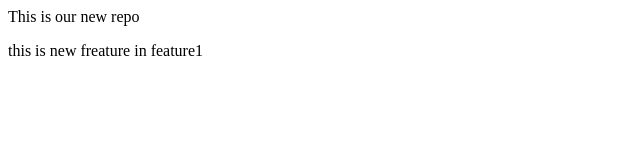
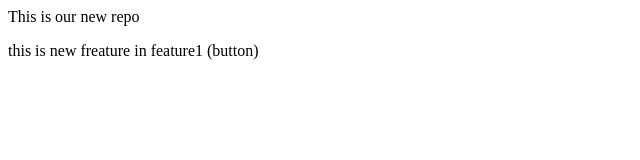
Before and after one commit to HarshGeed/localRepo, a plain HTML site: page index.html in a window 1280 px wide. Shown: the full height of the page, 0-640 px from the left. Drawn offline with Linux system fonts and the light colour scheme.

Commit message:
Add button

```diff
--- a/index.html
+++ b/index.html
@@ -1,2 +1,2 @@
 <p>This is our new repo</p>
-<p>this is new freature in feature1</p>
+<p>this is new freature in feature1 (button)</p>
```
